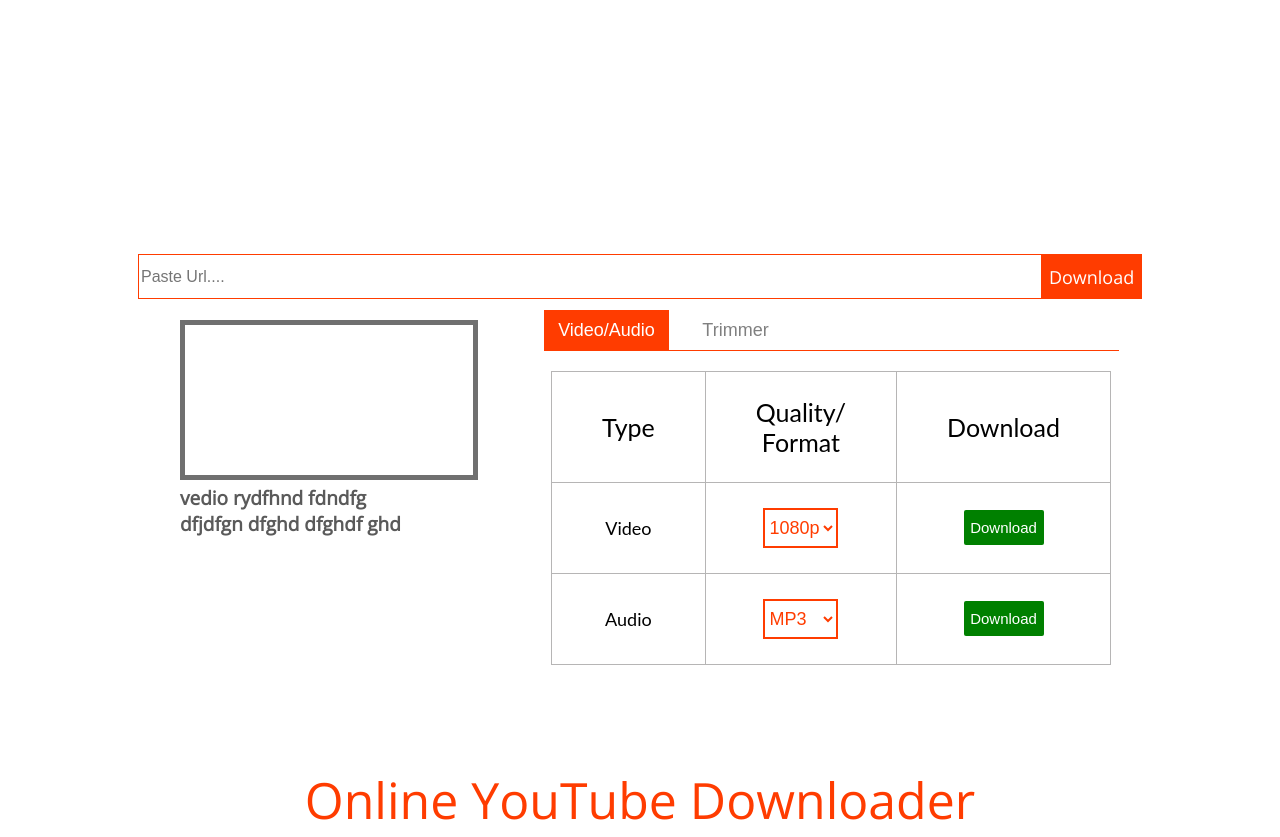
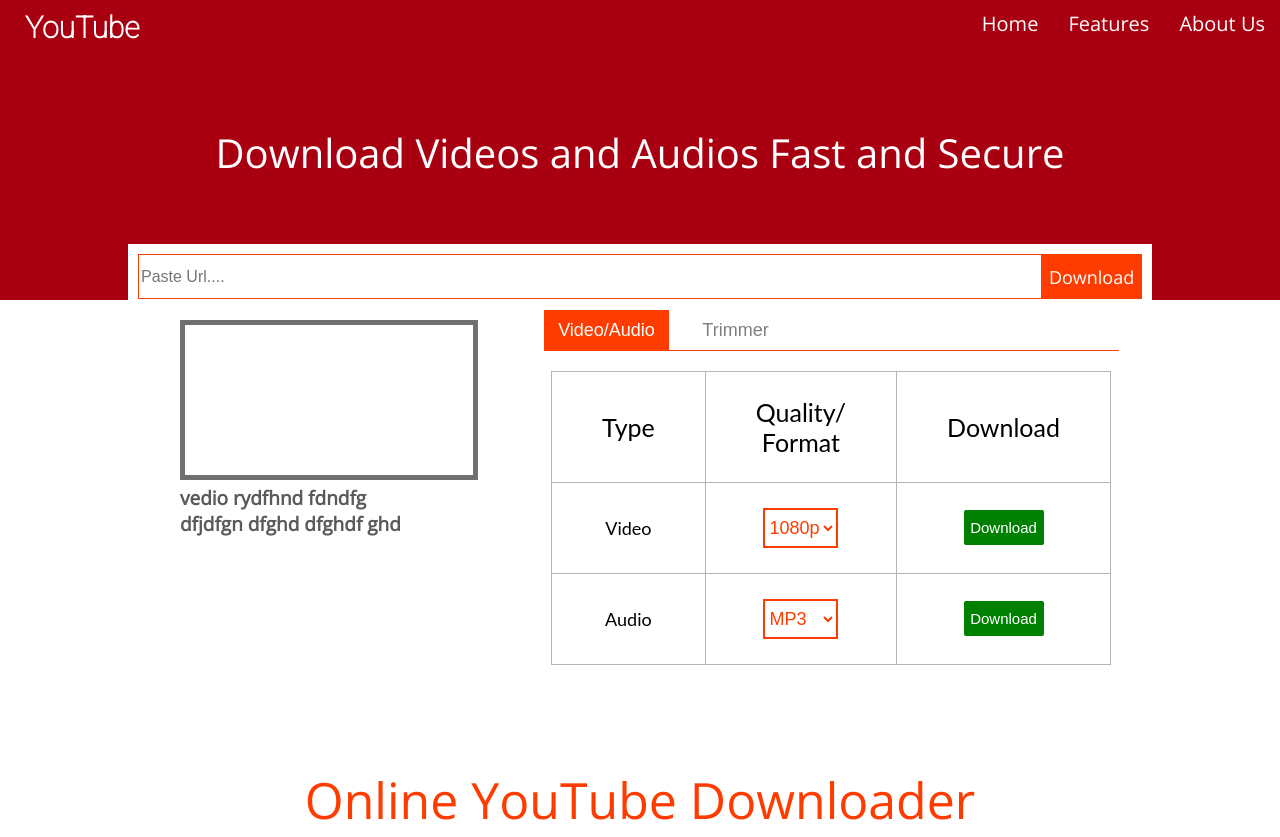
Before and after one commit to belfinbaby555/elgran2, a plain HTML site: page index.html in a window 1280 px wide. Shown: the top 837 px of the page. Drawn offline with nearby package versions, Linux system fonts and the light colour scheme.

Commit message:
Update main.css

```diff
--- a/main.css
+++ b/main.css
@@ -32,7 +32,7 @@ navigation bar
 .nav{
     width:100%;
     height: 300px;
-    background-color:var(back);
+    background-color:var(--back);
 }
 .nav-item{
     float: right;
@@ -49,7 +49,7 @@ navigation bar
 .nav-bar{
     position: fixed;
     width: 100%;
-    background-color: var(back);
+    background-color: var(--back);
     height: 50px;
 }
 .nav-button{
```
